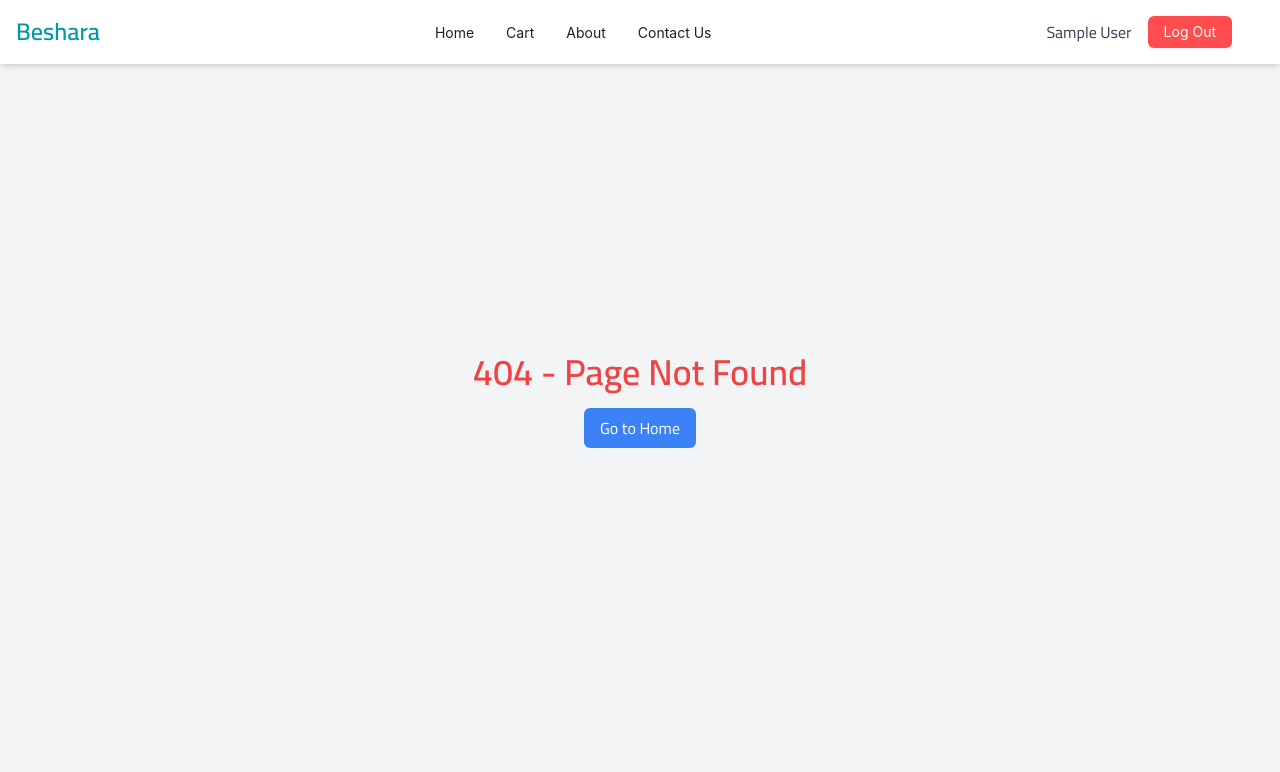
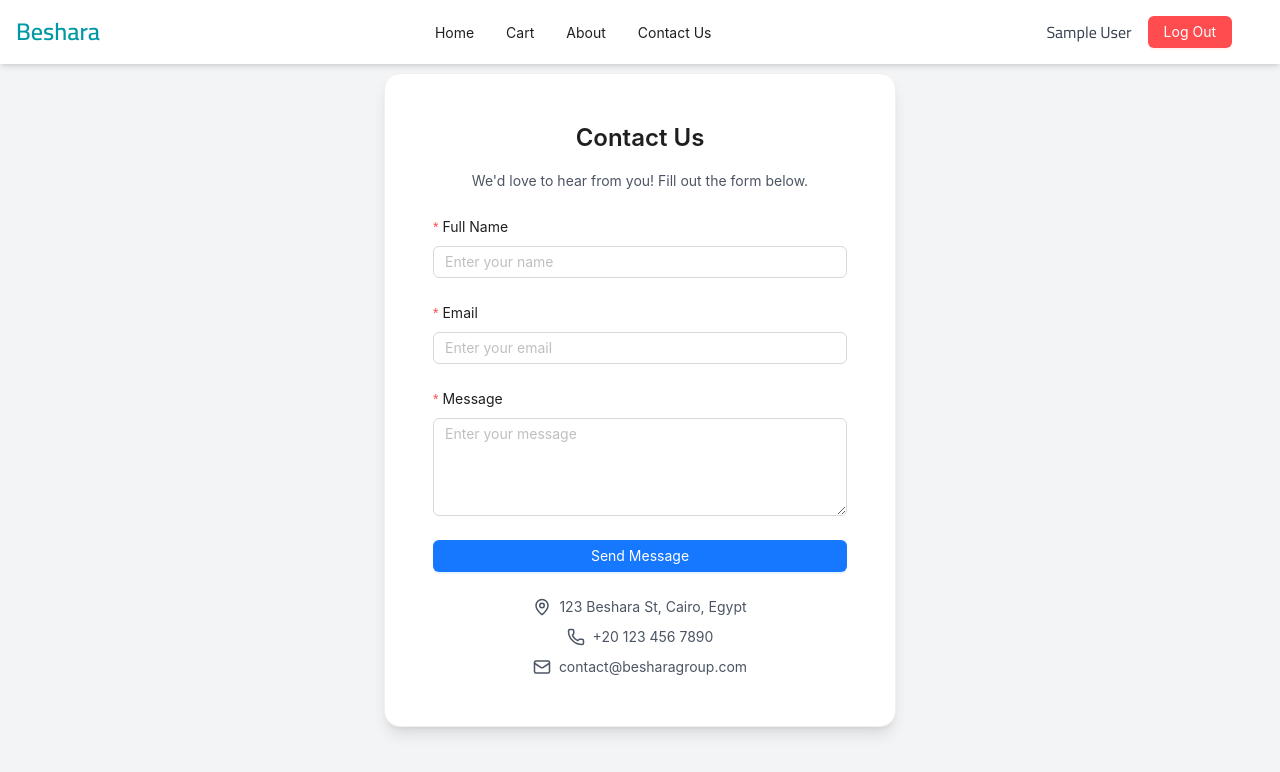
Before and after one commit to seifehab1m/beshara, a React (Vite) app: page /contactus in a window 1280 px wide. Before the commit this address had no page. Shown: the top 772 px of the page. Built offline with nearby package versions, Linux system fonts and the light colour scheme; sample sign-in values are in the browser's storage.

Commit message:
contact us and about page

```diff
--- a/src/App.tsx
+++ b/src/App.tsx
@@ -12,6 +12,8 @@ import Cart from "./pages/MyCart";
 import Login from "./pages/Login";
 import NotFound from "./pages/NotFound";
 import ProtectedRoute from "./components/protected-route/ProtectedRoute";
+import About from "./pages/About";
+import Contactus from "./pages/Contactus";
 
 function AppContent() {
   const location = useLocation();
@@ -27,9 +29,11 @@ function AppContent() {
         <Route path="*" element={<NotFound />} />
         {/* Protected Routes */}
         <Route element={<ProtectedRoute />}>
-          <Route path="/home" element={<Home />} />
+          <Route path="/" element={<Home />} />
           <Route path="/my-cart" element={<Cart />} />
           <Route path="/product/:id" element={<ProductDetails />} />
+          <Route path="/about" element={<About />} />
+          <Route path="/contactus" element={<Contactus />} />
         </Route>
       </Routes>
     </>
--- a/src/components/nav-bar/Navbar.tsx
+++ b/src/components/nav-bar/Navbar.tsx
@@ -32,10 +32,10 @@ const Navbar: React.FC = () => {
   };
 
   const menuItems = [
-    { key: "home", label: <Link to="/home">Home</Link> },
+    { key: "home", label: <Link to="/">Home</Link> },
     { key: "cart", label: <Link to="/my-cart">Cart</Link> },
-    { key: "about", label: "About" },
-    { key: "contact", label: "Contact Us" },
+    { key: "about", label: <Link to="/about">About</Link> },
+    { key: "contact", label: <Link to="/contactus">Contact Us</Link> },
   ];
 
   return (
@@ -59,7 +59,7 @@ const Navbar: React.FC = () => {
       <div className="hidden md:flex items-center gap-4 ml-auto">
         {user && (
           <span className="font-medium text-gray-700">
-            {user.firstName} {user.lastName}
+            {user?.firstName} {user?.lastName}
           </span>
         )}
         <Button type="primary" danger onClick={handleLogout}>
@@ -86,7 +86,7 @@ const Navbar: React.FC = () => {
         <Menu mode="vertical" items={menuItems} />
         {user && (
           <div className="mt-4 px-4 text-lg font-semibold">
-            {user.firstName} {user.lastName}
+            {user?.firstName} {user?.lastName}
           </div>
         )}
         <Button
--- a/src/components/pages/home/ProductCard.tsx
+++ b/src/components/pages/home/ProductCard.tsx
@@ -16,7 +16,7 @@ export default function ProductCard({ product }: { product: Product }) {
     <Card
       key={product?.id}
       hoverable
-      className="shadow-md rounded-lg transition-transform duration-200 hover:scale-105 hover:shadow-xl"
+      className="shadow-md rounded-lg transition-transform duration-200 hover:scale-105 hover:shadow-xl max-w-sm sm:mx-0 mx-auto "
       cover={
         <Link to={`/product/${product?.id}`}>
           <img
--- a/src/pages/About.tsx
+++ b/src/pages/About.tsx
@@ -1,6 +1,31 @@
+import { Card, Typography } from "antd";
+
+const { Title, Paragraph } = Typography;
 
 export default function About() {
   return (
-    <div>About</div>
-  )
+    <div className="min-h-screen bg-gray-50 flex justify-center items-center p-6">
+      <Card className="max-w-3xl w-full shadow-lg p-6 rounded-2xl bg-white">
+        <Title level={2} className="text-center text-primary">
+          About Beshara Group
+        </Title>
+        <Paragraph className="text-gray-700 text-lg">
+          Founded in Kuwait in 1995, Beshara Group is a leading technology solutions provider specializing in business software, enterprise portals, and application management. With a paid-up capital of $7 million USD, the company has grown internationally, helping businesses implement cutting-edge technologies for digital transformation.
+        </Paragraph>
+
+        <Title level={3} className="mt-4 text-primary">Our Services</Title>
+        <ul className="list-disc pl-5 text-gray-700 text-lg">
+          <li>Enterprise Portals & Custom Development</li>
+          <li>Application Management & Integration</li>
+          <li>Business Process Automation</li>
+          <li>Data Analytics & Cloud Solutions</li>
+        </ul>
+
+        <Title level={3} className="mt-4 text-primary">Why Choose Us?</Title>
+        <Paragraph className="text-gray-700 text-lg">
+          Beshara Group is committed to delivering innovative and scalable solutions tailored to the needs of modern enterprises. With a strong presence in the Middle East and beyond, we strive to enhance operational efficiency and digital excellence.
+        </Paragraph>
+      </Card>
+    </div>
+  );
 }
--- /dev/null
+++ b/src/pages/Contactus.tsx
@@ -0,0 +1,69 @@
+import { Form, Input, Button, Card, message } from "antd";
+import { Mail, MapPin, Phone } from "lucide-react";
+import { useNavigate } from "react-router-dom";
+
+export default function ContactUs() {
+  const navigate = useNavigate();
+  // eslint-disable-next-line @typescript-eslint/no-explicit-any
+  const onFinish = () => {
+    message.success("Message sent! ✅");
+    navigate("/");
+  };
+
+  return (
+    <div className="flex justify-center items-center min-h-screen bg-gray-100">
+      <Card className="w-full max-w-lg shadow-lg p-6 bg-white rounded-2xl">
+        <h2 className="text-2xl font-semibold text-center mb-4">Contact Us</h2>
+        <p className="text-center text-gray-600 mb-6">
+          We'd love to hear from you! Fill out the form below.
+        </p>
+        <Form layout="vertical" onFinish={onFinish}>
+          <Form.Item
+            label="Full Name"
+            name="name"
+            rules={[{ required: true, message: "Please enter your name" }]}
+          >
+            <Input placeholder="Enter your name" />
+          </Form.Item>
+
+          <Form.Item
+            label="Email"
+            name="email"
+            rules={[
+              { required: true, message: "Please enter your email" },
+              { type: "email", message: "Enter a valid email" },
+            ]}
+          >
+            <Input placeholder="Enter your email" />
+          </Form.Item>
+
+          <Form.Item
+            label="Message"
+            name="message"
+            rules={[{ required: true, message: "Please enter your message" }]}
+          >
+            <Input.TextArea placeholder="Enter your message" rows={4} />
+          </Form.Item>
+
+          <Form.Item>
+            <Button type="primary" htmlType="submit" block>
+              Send Message
+            </Button>
+          </Form.Item>
+        </Form>
+
+        <div className="text-center mt-6 text-gray-600 space-y-2">
+          <p className="flex items-center justify-center gap-2">
+            <MapPin size={18} /> 123 Beshara St, Cairo, Egypt
+          </p>
+          <p className="flex items-center justify-center gap-2">
+            <Phone size={18} /> +20 123 456 7890
+          </p>
+          <p className="flex items-center justify-center gap-2">
+            <Mail size={18} /> contact@besharagroup.com
+          </p>
+        </div>
+      </Card>
+    </div>
+  );
+}
--- a/src/pages/Home.tsx
+++ b/src/pages/Home.tsx
@@ -61,7 +61,7 @@ export default function Home() {
               </Title>
             ),
             children: products[category] ? (
-              <div className="grid grid-cols-1 sm:grid-cols-2 md:grid-cols-3 lg:grid-cols-4 gap-9 p-2">
+              <div className="grid grid-cols-1 sm:grid-cols-2 md:grid-cols-3  gap-9 p-2">
                 {products[category]?.map((product) => (
                   <ProductCard key={product?.id} product={product} />
                 ))}
--- a/src/pages/Login.tsx
+++ b/src/pages/Login.tsx
@@ -17,7 +17,7 @@ export default function Login() {
 
     if (values.email === user.email && values.password === user.password) {
       message.success("Login successful! ✅");
-      navigate("/home");
+      navigate("/");
     } else {
       message.error("Invalid email or password! ❌");
     }
```
